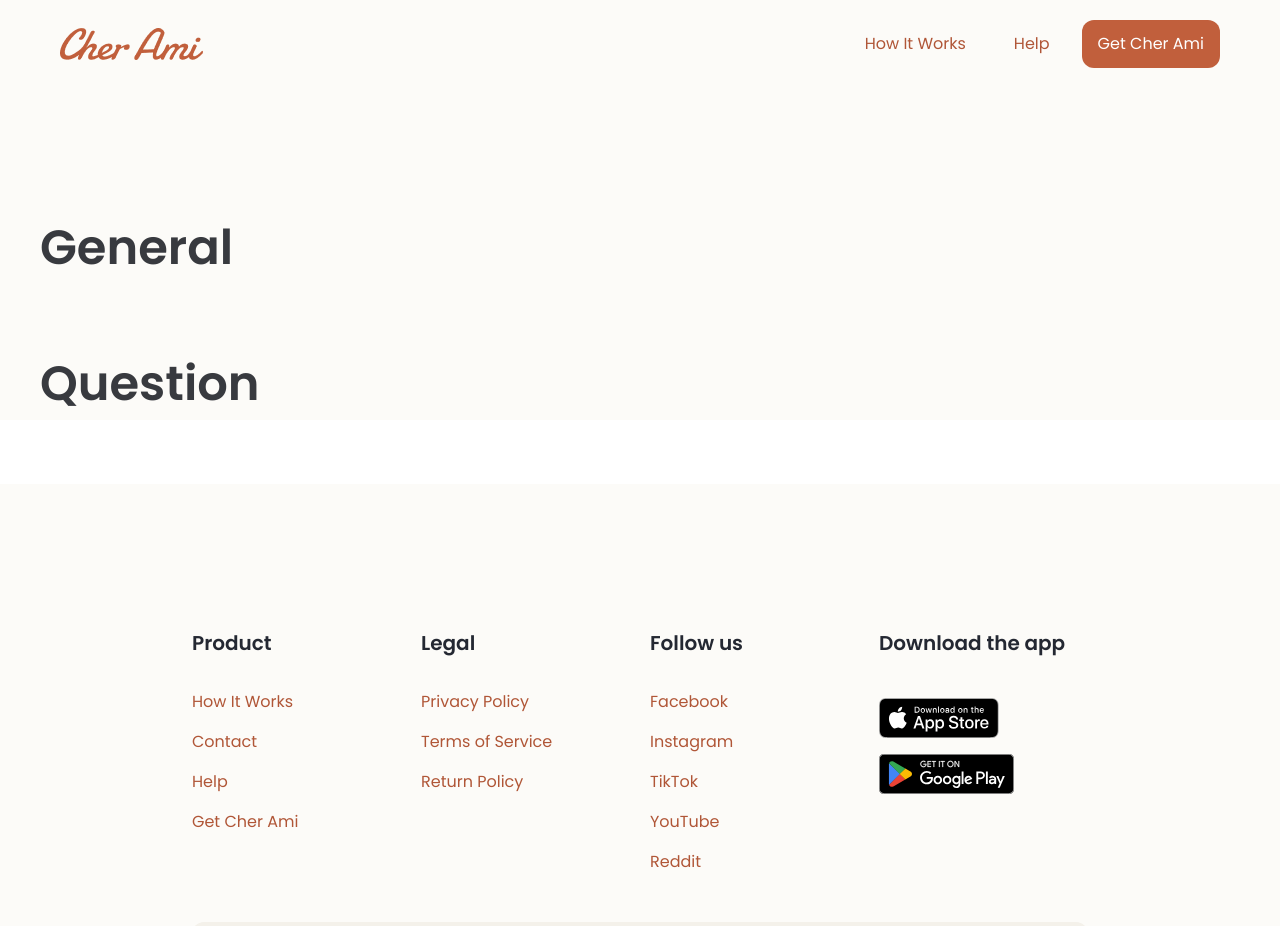
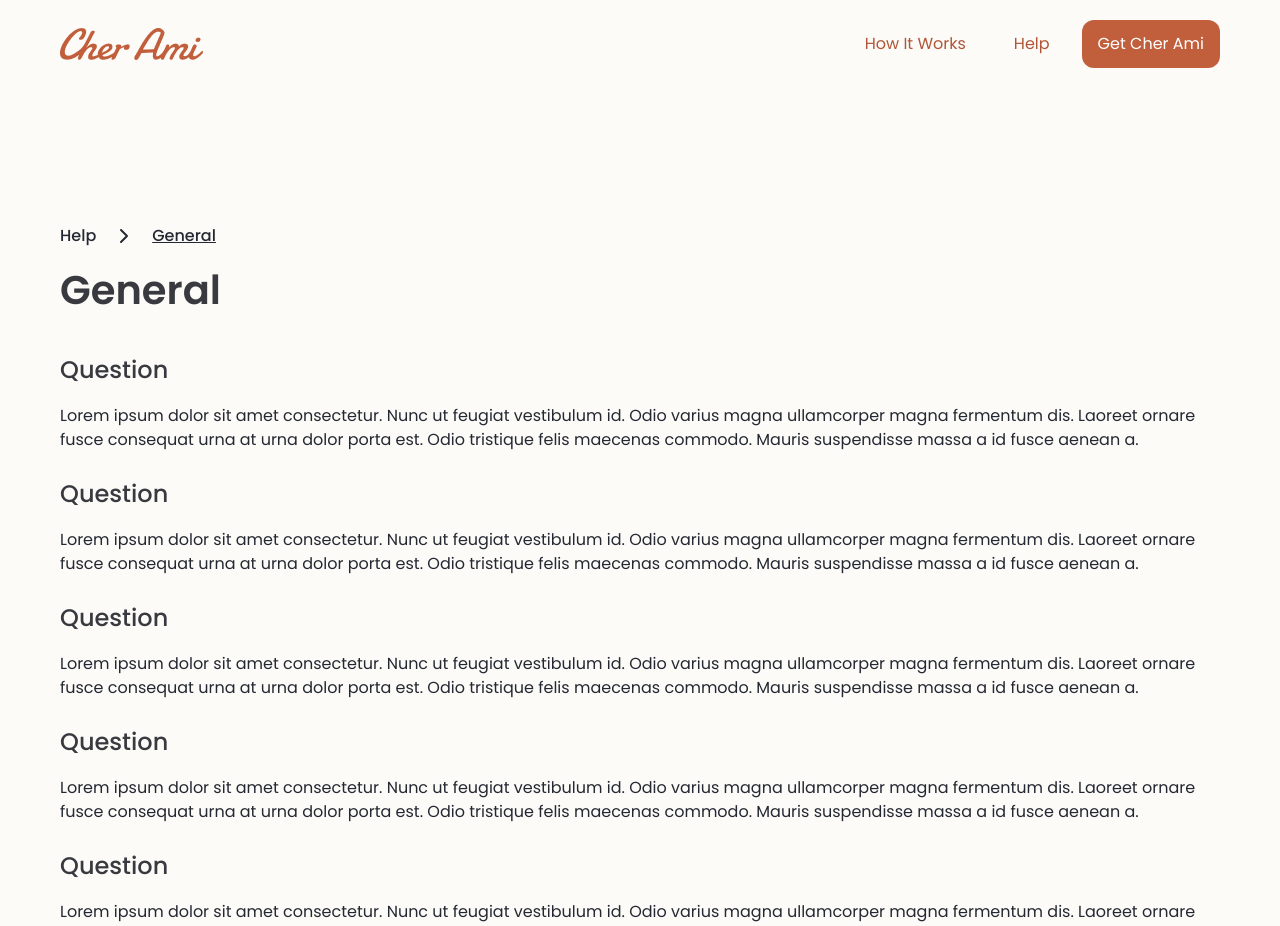
Before and after one commit to Jackalope523/cher-ami-website, a Next.js app: page /help/general in a window 1280 px wide. Shown: the top 926 px of the page. Built offline with nearby package versions, Linux system fonts and the light colour scheme.

Commit message:
Implement general help page

```diff
--- a/app/help/general/page.tsx
+++ b/app/help/general/page.tsx
@@ -1,21 +1,99 @@
 import Link from 'next/link';
 import CheckIcon from '@/public/check.svg';
 import NotIcon from '@/public/x.svg';
-import ArrowIcon from '@/public/arrow.svg';
+import Chevron from '@/public/chevron-right.svg';
 import Image from 'next/image';
 import TitleImage from '@/public/title.png';
 
 export default function GeneralHelp() {
   return (
     <div className="bg-[#FCFBF8]">
-      <main className="max-w-[1200px] mx-auto">
-        <h1 className="text-[3rem] text-[#383a3f] font-semibold mb-16">
-          General
-        </h1>
-        <h2 className="text-[3rem] text-[#383a3f] font-semibold mb-16">
-          Question
-        </h2>
-      </main>
+      <div className="bg-[#FCFBF8] max-w-[1200px] mx-auto px-5">
+        <nav className="flex flex-row gap-x-4 py-3">
+          <Link href="/help" className="text-[1rem] text-[#242832] font-medium">
+            Help
+          </Link>
+          <Image
+            src={Chevron}
+            alt="A right facing chevron"
+            width={24}
+            height={24}
+          />
+          <p className="text-[1rem] text-[#242832] font-medium underline">
+            General
+          </p>
+        </nav>
+        <main>
+          <h1 className="text-[2.5rem] text-[#383a3f] font-semibold mb-8">
+            General
+          </h1>
+          <div className="flex flex-col gap-y-6 mb-16">
+            <div className="flex flex-col gap-y-4">
+              <h2 className="text-[1.5rem] text-[#383a3f] font-medium">
+                Question
+              </h2>
+              <p className="text-[1rem] text-[#242832] font-normal">
+                Lorem ipsum dolor sit amet consectetur. Nunc ut feugiat
+                vestibulum id. Odio varius magna ullamcorper magna fermentum
+                dis. Laoreet ornare fusce consequat urna at urna dolor porta
+                est. Odio tristique felis maecenas commodo. Mauris suspendisse
+                massa a id fusce aenean a.
+              </p>
+            </div>
+            <div className="flex flex-col gap-y-4">
+              <h2 className="text-[1.5rem] text-[#383a3f] font-medium">
+                Question
+              </h2>
+              <p className="text-[1rem] text-[#242832] font-normal">
+                Lorem ipsum dolor sit amet consectetur. Nunc ut feugiat
+                vestibulum id. Odio varius magna ullamcorper magna fermentum
+                dis. Laoreet ornare fusce consequat urna at urna dolor porta
+                est. Odio tristique felis maecenas commodo. Mauris suspendisse
+                massa a id fusce aenean a.
+              </p>
+            </div>
+            <div className="flex flex-col gap-y-4">
+              <h2 className="text-[1.5rem] text-[#383a3f] font-medium">
+                Question
+              </h2>
+              <p className="text-[1rem] text-[#242832] font-normal">
+                Lorem ipsum dolor sit amet consectetur. Nunc ut feugiat
+                vestibulum id. Odio varius magna ullamcorper magna fermentum
+                dis. Laoreet ornare fusce consequat urna at urna dolor porta
+                est. Odio tristique felis maecenas commodo. Mauris suspendisse
+                massa a id fusce aenean a.
+              </p>
+            </div>
+            <div className="flex flex-col gap-y-4">
+              <h2 className="text-[1.5rem] text-[#383a3f] font-medium">
+                Question
+              </h2>
+              <p className="text-[1rem] text-[#242832] font-normal">
+                Lorem ipsum dolor sit amet consectetur. Nunc ut feugiat
+                vestibulum id. Odio varius magna ullamcorper magna fermentum
+                dis. Laoreet ornare fusce consequat urna at urna dolor porta
+                est. Odio tristique felis maecenas commodo. Mauris suspendisse
+                massa a id fusce aenean a.
+              </p>
+            </div>
+            <div className="flex flex-col gap-y-4">
+              <h2 className="text-[1.5rem] text-[#383a3f] font-medium">
+                Question
+              </h2>
+              <p className="text-[1rem] text-[#242832] font-normal">
+                Lorem ipsum dolor sit amet consectetur. Nunc ut feugiat
+                vestibulum id. Odio varius magna ullamcorper magna fermentum
+                dis. Laoreet ornare fusce consequat urna at urna dolor porta
+                est. Odio tristique felis maecenas commodo. Mauris suspendisse
+                massa a id fusce aenean a.
+              </p>
+            </div>
+          </div>
+          <p className="text-[1rem] text-[#242832] font-semibold">
+            Last updated 11.12.2025
+          </p>
+        </main>
+      </div>
     </div>
   );
 }
--- a/app/help/page.tsx
+++ b/app/help/page.tsx
@@ -11,13 +11,13 @@ import LinkCard from '@/components/LinkCard';
 export default function Help() {
   return (
     <div className="bg-[#FCFBF8]">
-      <main className="flex flex-col items-center max-w-[1200] mx-auto">
+      <main className="flex flex-col items-center max-w-[1200px] mx-auto px-5">
         <h1 className="text-[3rem] text-[#242832] font-semibold mb-5">Help</h1>
         <p className="text-[1rem] text-[#242832] font-normal mb-16">
           Find answers to your questions here.
         </p>
-        <div className="max-w-[1200] mx-auto">
-          <div className="grid grid-cols-1 md:grid-cols-2 lg:grid-cols-3 xl:grid-cols-4 mb-16 gap-5 w-full">
+
+        <div className="grid grid-cols-1 md:grid-cols-2 lg:grid-cols-3 xl:grid-cols-4 gap-5 w-full mb-16">
           <LinkCard
             href="/help/general"
             imageSource={QuestionMark}
@@ -49,7 +49,7 @@ export default function Help() {
             title={'Shipping'}
           />
         </div>
-        </div>
+
         <h2 className="text-[1.75rem] text-[#242832] font-semibold mb-5">
           Still need help?
         </h2>
--- a/app/legal/page.tsx
+++ b/app/legal/page.tsx
@@ -9,28 +9,28 @@ import LinkCard from '@/components/LinkCard';
 export default function Legal() {
   return (
     <div className="bg-[#FCFBF8]">
-      <main className="flex flex-col items-center">
+      <main className="flex flex-col items-center max-w-[1200px] mx-auto px-5">
         <h1 className="text-[3rem] text-[#383a3f] font-semibold mb-16">
           Legal
         </h1>
-        <div className="grid grid-cols-1 md:grid-cols-2 lg:grid-cols-3 mb-16 gap-5">
+        <div className="grid grid-cols-1 lg:grid-cols-2 xl:grid-cols-3 mb-16 gap-5 w-full">
           <LinkCard
-            href="/dfihjsdkjfj"
+            href="/legal/privacy"
             imageSource={Lock}
             alt={'Go to general help'}
-            title={'General'}
+            title={'Privacy Policy'}
           />
           <LinkCard
-            href="/dsfsfsd"
+            href="/legal/terms"
             imageSource={Handshake}
             alt={'Go to account help'}
-            title={'Account'}
+            title={'Terms and Conditions'}
           />
           <LinkCard
             href="/dsfsfsd"
             imageSource={Undo}
             alt={'Go to security and privacy help'}
-            title={'Security & Privacy'}
+            title={'Return Policy'}
           />
         </div>
         <h2 className="text-[1.75rem] text-[#242832] font-semibold mb-5">
```
Also changed, not shown: app/layout.tsx (line endings or trailing spaces), public/chevron-right.svg (added). Lines whose indentation alone changed are shown as unchanged.
